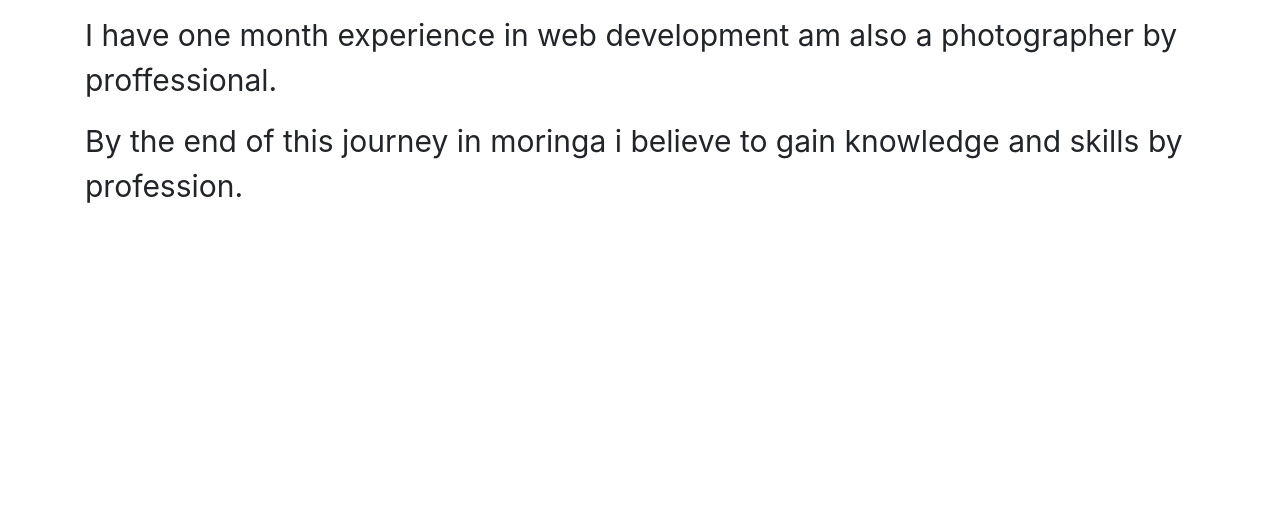
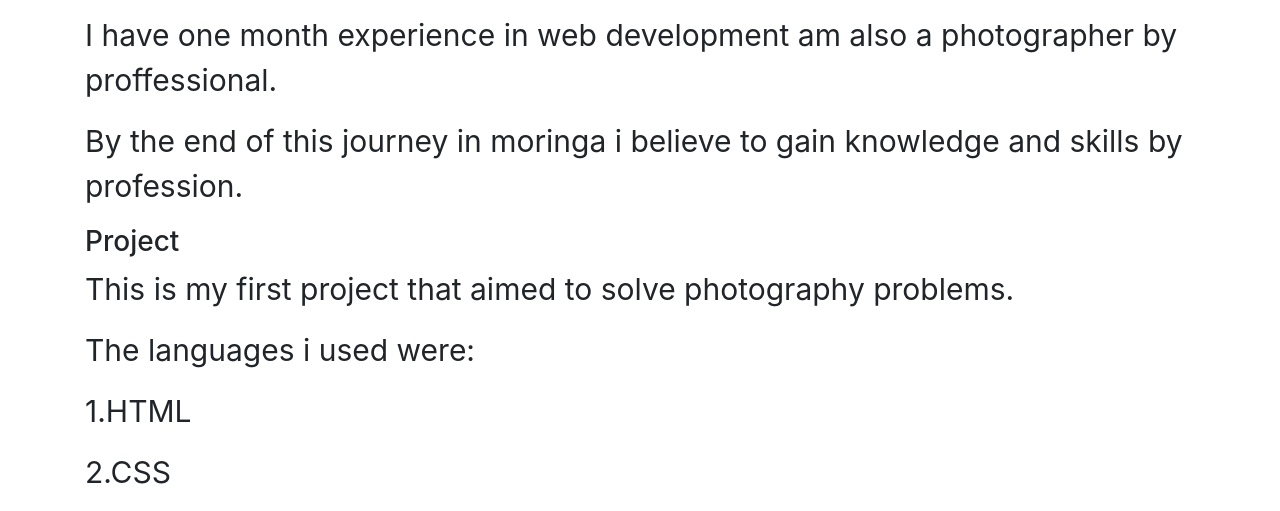
Before and after one commit to itsoliver/Portfolio, a plain HTML site: page index.html in a window 1280 px wide. Shown: the part 814-1325 px from the top of the page. Before the commit the page ends 1039 px from the top, so only its background shows below. Drawn offline with nearby package versions, Linux system fonts and the light colour scheme.

Commit message:
adds projects

```diff
--- a/index.html
+++ b/index.html
@@ -40,6 +40,17 @@
             <p style="font-size: 30px;">By the end of this journey in moringa i believe to gain knowledge and skills by profession.</p>
         </div>
         <div>
+            <!-- projects -->
+            <div id="projects">
+                <h3>Project</h3>
+                <p style="font-size: 30px;">This is my first project that aimed to solve photography  problems.</p>
+                <p style="font-size: 30px;">The languages i used were:</p>
+                    <p style="font-size: 30px;">1.HTML</p>
+                    <p style="font-size: 30px;">2.CSS</p>
+
+
+            </div>
+        </div>
 
     </div>
 </body>
```
